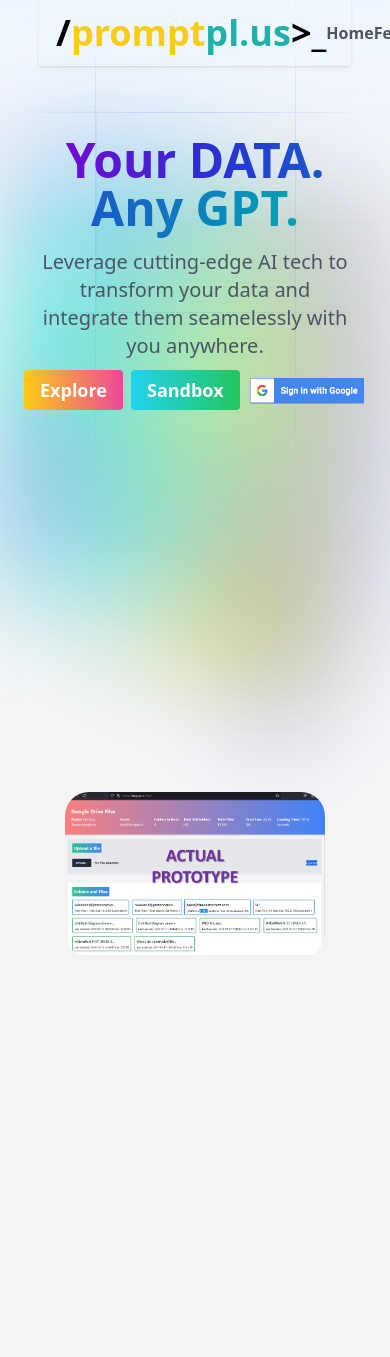
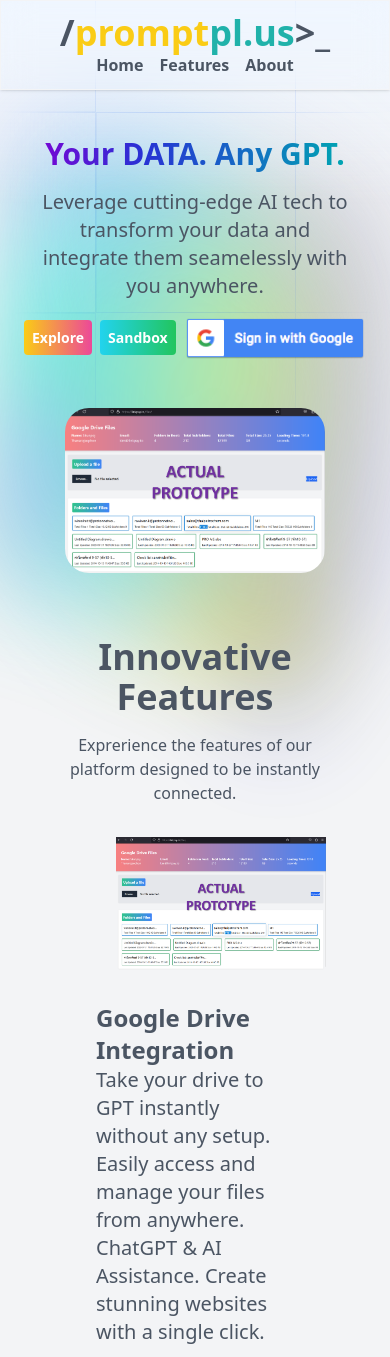
Before and after one commit to promptplusorg/pp, a FastAPI app: template templates/index.html in a window 390 px wide. Shown: the top 1357 px of the page. Run offline with FastAPI, Linux system fonts and the light colour scheme; the template is opened without the code that fills it, so the values that code supplies are empty; parts of the project's set-up code (start-up, migrations or seed data) failed here and were passed over.

Commit message:
responsive

```diff
--- a/static/output.css
+++ b/static/output.css
@@ -1532,6 +1532,10 @@ video {
     display: inline-block;
   }
 
+  .sm\:w-auto {
+    width: auto;
+  }
+
   .sm\:columns-2 {
     -moz-columns: 2;
          columns: 2;
@@ -1629,6 +1633,10 @@ video {
     width: 66.666667%;
   }
 
+  .md\:w-4\/5 {
+    width: 80%;
+  }
+
   .md\:flex-wrap {
     flex-wrap: wrap;
   }
@@ -1658,6 +1666,16 @@ video {
     padding-top: 6rem;
     padding-bottom: 6rem;
   }
+
+  .md\:text-5xl {
+    font-size: 3rem;
+    line-height: 1;
+  }
+
+  .md\:text-lg {
+    font-size: 1.125rem;
+    line-height: 1.75rem;
+  }
 }
 
 @media (min-width: 1024px) {
--- a/templates/index.html
+++ b/templates/index.html
@@ -1,7 +1,7 @@
 {% extends 'template.html' %}
 {% block content %}
 
-<section
+<section id="home"
     class="relative overflow-hidden bg-gradient-to-b from-blue-50 via-transparent to-transparent pb-12 pt-28 sm:pb-16 sm:pt-32 lg:pb-24 xl:pb-32 xl:pt-40">
     <div class="relative isolate z-10">
         <div
@@ -35,20 +35,20 @@
                 has been trained on the information on your website.
             </h2> -->
 
-            <h2 class="text-5xl font-bold mb-4"><span class="gradient-text">Your DATA. Any GPT.</span></h2>
+            <p class="text-3xl md:text-5xl font-bold mb-4"><span class="gradient-text">Your DATA. Any GPT.</span></p>
             <p class="text-xl text-gray-600 mb-4">Leverage cutting-edge AI tech to transform your data and<br>
                 integrate them seamelessly with you anywhere.
             </p>
 
-            <div class="flex gap-2 items-center justify-center">
+            <div class="flex gap-2 items-center justify-center text-sm md:text-lg text-white font-bold">
                 <div>
                     <a href="#features"
-                        class="bg-gradient-to-r from-yellow-400 to-pink-500 hover:from-blue-500 hover:to-cyan-500 text-white text-lg font-bold py-2 px-4 rounded">
+                        class="p-2 rounded bg-gradient-to-r from-yellow-400 to-pink-500 hover:from-blue-500 hover:to-cyan-500">
                         Explore</a>
                 </div>
                 <div>
                     <a href="/files"
-                        class="bg-gradient-to-r from-cyan-400 to-green-500 hover:from-pink-500 hover:to-yellow-500 text-white text-lg font-bold py-2 px-4 rounded">
+                        class="p-2 rounded bg-gradient-to-r from-cyan-400 to-green-500 hover:from-pink-500 hover:to-yellow-500">
                         Sandbox</a>
                 </div>
                 <div>
@@ -90,7 +90,8 @@
 
 
 <!-- Hero Section -->
-<section id="home" class="text-gray-600 flex items-center justify-center min-h-screen fade-in">
+<section class="text-gray-600 flex items-center justify-center fade-in">
+    <!-- min-h-screen -->
     <div class="container text-left justify-center flex flex-wrap w-2/3">
 
         <!-- <div class="w-full md:w-1/2"> -->
@@ -181,7 +182,7 @@
 
 
 <!-- About Section -->
-<section id="about_" class="fade-in">
+<section id="about_" class="fade-in appear-from-bottom">
     <!-- p-5  -->
     <div class="container mx-auto text-center text-gray-600">
         <!-- <h2 class="text-4xl font-bold mb-4">About Us</h2> &lt; -->
--- a/templates/template.html
+++ b/templates/template.html
@@ -37,22 +37,25 @@
     <div class="colorBackgroundBottom absolute"></div>
 
     <div
-        class="fixed z-30 w-4/5 shadow backdrop-blur-lg inset-x-0 top-0 mx-auto border border-gray-100 py-3 md:top-6 md:rounded-3xl">
+        class="fixed z-30 md:w-4/5 md:rounded-3xl shadow border border-gray-100 backdrop-blur-lg inset-x-0 top-0 mx-auto py-3 md:top-6">
         <div class="px-4">
-            <div class="flex items-center justify-between">
-                <div class="flex shrink-0">
-                    <a class=" flex items-center gap-1">
+            <div class="flex flex-wrap items-center justify-between font-semibold text-gray-600">
+                <!-- <div class="flex shrink-0"> -->
+                <!-- <a class=" flex items-center gap-1"> -->
 
-                        <a href="https://promptpl.us" class="font-bold text-4xl">
-                            <!-- <span class="text-red-400 font-extrabold">&lt;</span> -->
-                            /<span class="text-yellow-400">prompt</span><span class="text-[#20B2AA]">pl.us</span>&gt;_
-                            <!-- <span class="text-blue-500 font-extrabold">&gt;</span> -->
-                        </a>
-
+                <div class="w-full sm:w-auto flex justify-center">
+                    <a href="https://promptpl.us" class="font-bold text-4xl">
+                        <!-- <span class="text-red-400 font-extrabold">&lt;</span> -->
+                        /<span class="text-yellow-400">prompt</span><span class="text-[#20B2AA]">pl.us</span>&gt;_
+                        <!-- <span class="text-blue-500 font-extrabold">&gt;</span> -->
                     </a>
                 </div>
-                <div class="hidden md:flex md:items-center md:justify-center md:gap-5"></div>
-                <div class="flex items-center justify-end sm:gap-3 font-semibold text-gray-600">
+
+                <!-- </a> -->
+                <!-- </div> -->
+                <!-- <div class="hidden md:flex md:items-center md:justify-center md:gap-5"></div> -->
+                <!-- <div class="flex items-center justify-end sm:gap-3 font-semibold text-gray-600"> -->
+                <div class="w-full sm:w-auto flex items-center justify-center font-semibold text-gray-600 space-x-4">
 
                     <!-- <a href="#home" class="hover:bg-gray-200 rounded-lg px-3 pb-1">Home</a> -->
 
```
